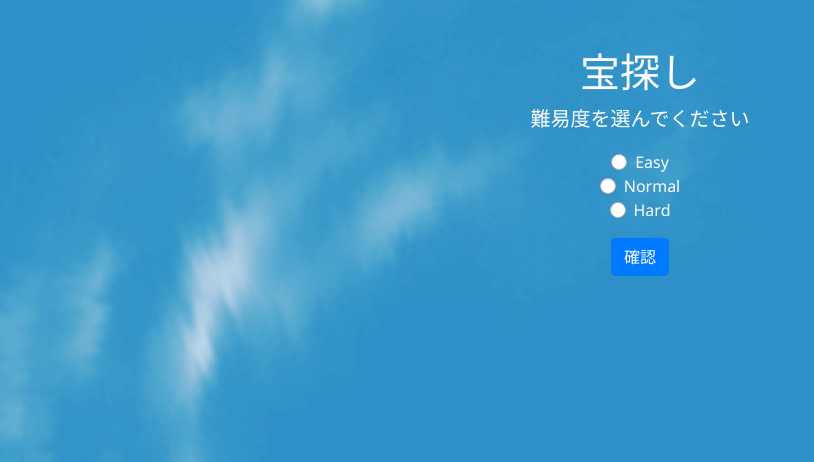
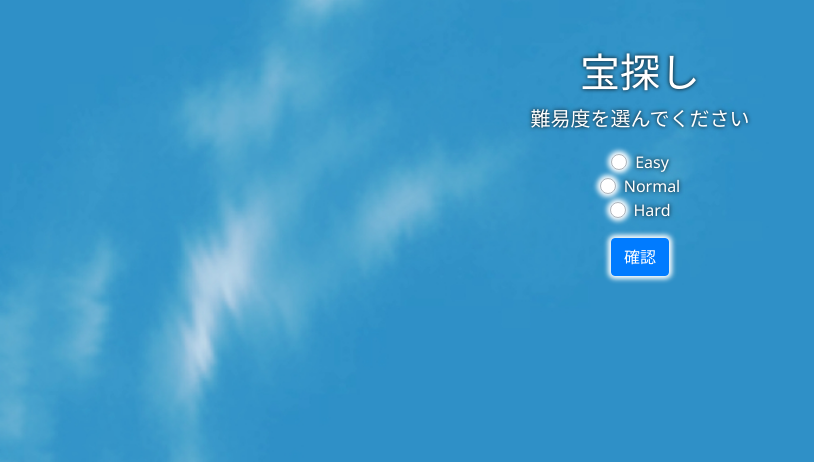
Before and after one commit to Treasure-Hunting/App, a Django app: page /treasure/dif-sel/ in a window 1280 px wide. Shown: the top 462 px of the page, without its empty margins (0-814 px from the left). Run offline with Django 3.2, Linux system fonts and the light colour scheme; data comes from the database, SQL or seed files in the repository; some libraries are stand-ins or nearby versions; some web fonts are replaced.

Commit message:
Add shadow to controls

```diff
--- a/app/static/style/common.css
+++ b/app/static/style/common.css
@@ -13,3 +13,11 @@ body {
 blockquote {
     font-family: 'Sawarabi Mincho', serif;
 }
+
+.custom-control-label::before, .btn {
+    box-shadow: 0 0 5px 3px #fff;
+}
+
+.text-white {
+    text-shadow: 0 0 4px #000;
+}
```
